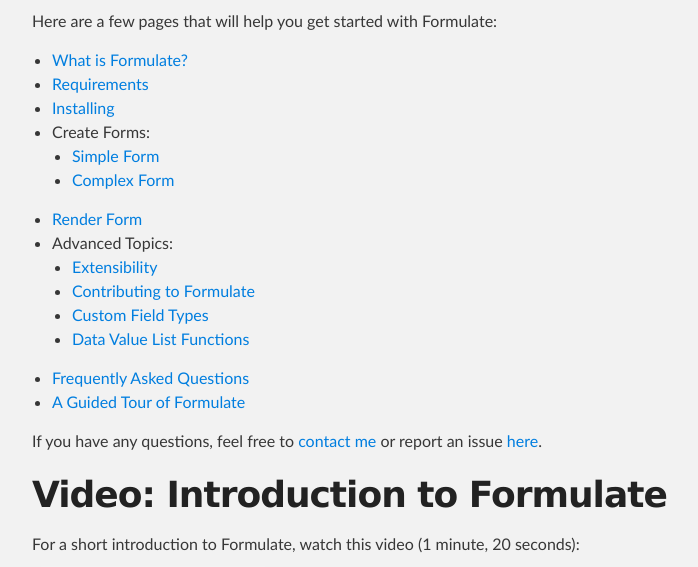
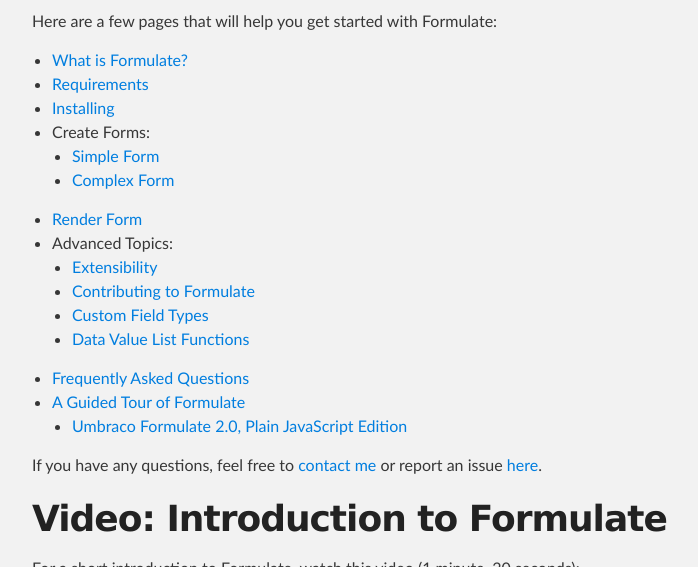
Before and after one commit to rhythmagency/formulate, a Jekyll site: the page built from index.md, in a window 1280 px wide and 900 px high, scrolled down 1108 px, cut to the strip 0-567 px from the top of the window. Shown: the whole strip, without its empty margins (288-986 px from the left). Built offline with Jekyll 4.4.1, drawn with Linux system fonts in a browser that asks for light colours.

Commit message:
Added link to Plain JavaScript article.

```diff
--- a/index.md
+++ b/index.md
@@ -24,6 +24,7 @@
   * [Data Value List Functions](https://our.umbraco.org/projects/backoffice-extensions/formulate/formulate-questions/79633-formulate-036-just-released-data-value-list-functions)
 * [Frequently Asked Questions](/faq)
 * [A Guided Tour of Formulate](https://code101.net/a-guided-tour-of-umbraco-formulate-2016-edition-4a3ce6af6d36)
+  * [Umbraco Formulate 2.0, Plain JavaScript Edition](https://code101.net/umbraco-formulate-2-0-plain-javascript-edition-ecdb1ef27ea1)
 
 If you have any questions, feel free to [contact me](http://www.nicholaswestby.com/contact/) or report an issue [here](https://github.com/rhythmagency/formulate/issues).
 
```
